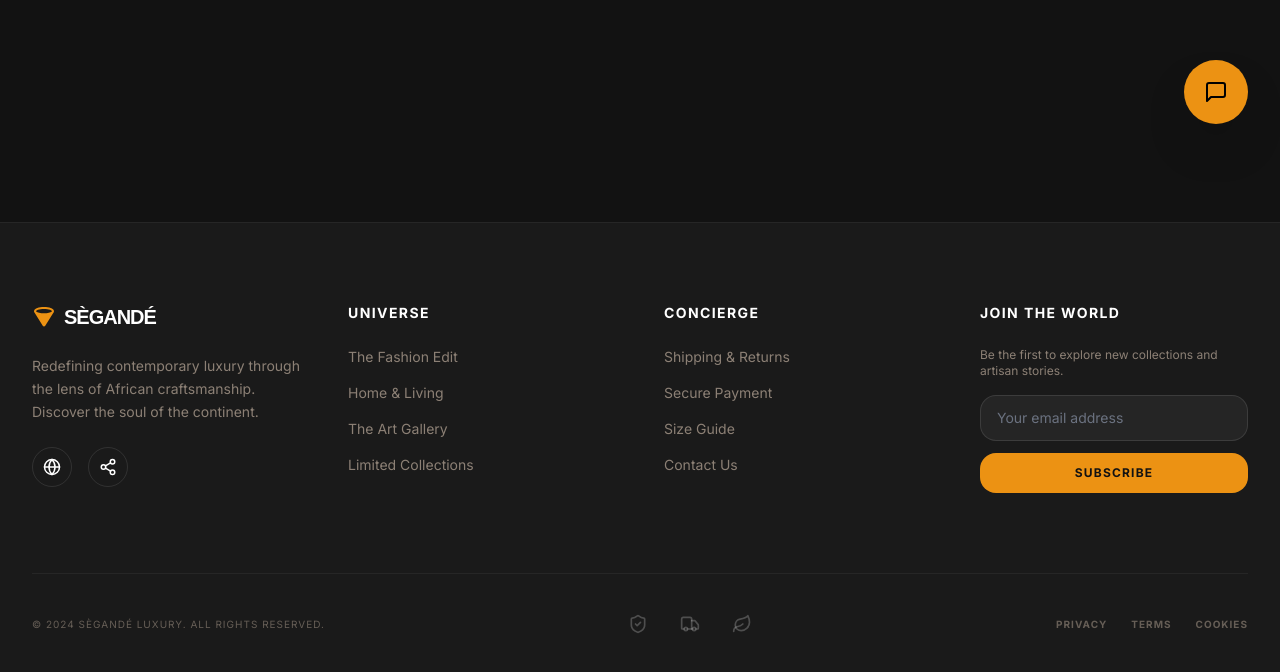
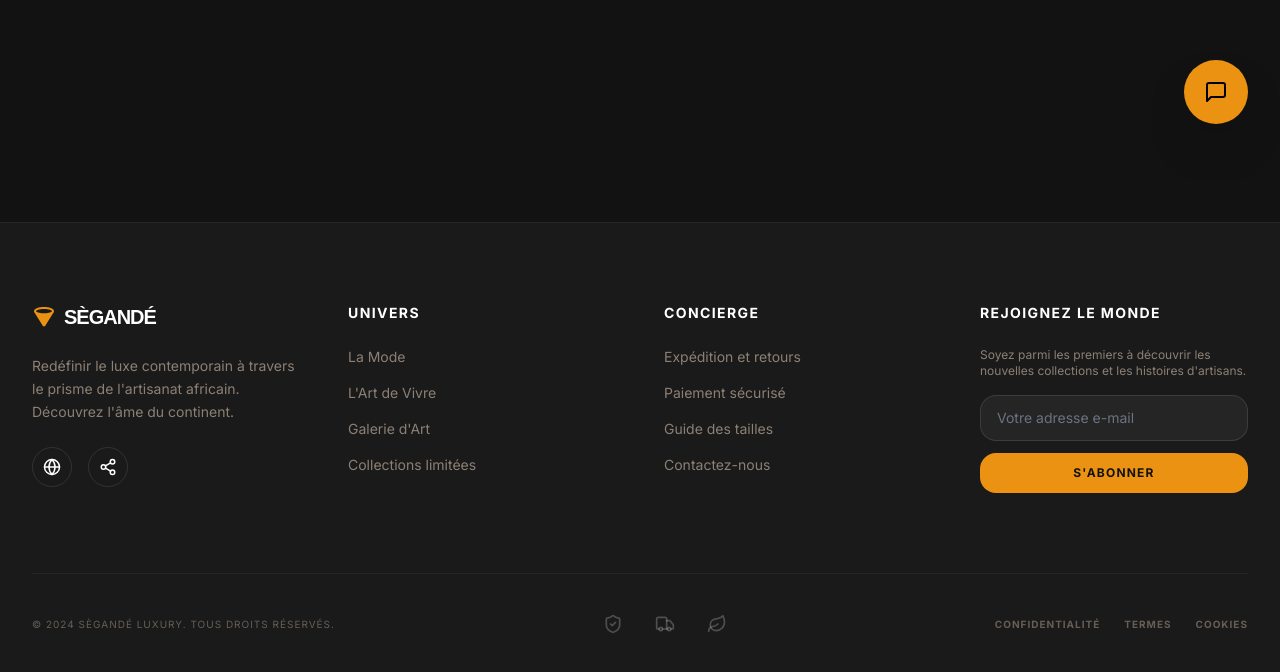
Before and after one commit to ZANNOU199/S-gand-, a React (Vite) app: page /#/contact in a window 1280 px wide. Shown: the part 644-1316 px from the top of the page. Built offline with nearby package versions, Linux system fonts and the light colour scheme; a web font is replaced by a local one.

Commit message:
feat: Update navigation and footer copy
Refactors header and footer components to use localized copy and ensure consistency across the application. Updates "Universes" to "Univers" in the header and translates footer descriptions.

```diff
--- a/components/Footer.tsx
+++ b/components/Footer.tsx
@@ -3,8 +3,11 @@ import React from 'react';
 import { Link } from 'react-router-dom';
 import { LOGO_SVG } from '../constants';
 import { Globe, Share2, ShieldCheck, Truck, Leaf } from 'lucide-react';
+import { useCMS } from '../App';
 
 const Footer: React.FC = () => {
+  const { sectors } = useCMS();
+
   return (
     <footer className="bg-charcoal border-t border-white/5 pt-20 pb-10 text-white">
       <div className="max-w-[1440px] mx-auto px-8">
@@ -17,7 +20,7 @@ const Footer: React.FC = () => {
               <h2 className="text-xl font-black brand-font tracking-tighter">SÈGANDÉ</h2>
             </div>
             <p className="text-sand/60 text-sm leading-relaxed mb-6">
-              Redefining contemporary luxury through the lens of African craftsmanship. Discover the soul of the continent.
+              Redéfinir le luxe contemporain à travers le prisme de l'artisanat africain. Découvrez l'âme du continent.
             </p>
             <div className="flex gap-4">
               <a href="#" className="size-10 rounded-full border border-white/10 flex items-center justify-center hover:border-primary hover:text-primary transition-all">
@@ -29,47 +32,49 @@ const Footer: React.FC = () => {
             </div>
           </div>
           <div>
-            <h4 className="text-white font-bold text-sm uppercase tracking-widest mb-6">Universe</h4>
+            <h4 className="text-white font-bold text-sm uppercase tracking-widest mb-6">Univers</h4>
             <ul className="space-y-4 text-sand/60 text-sm">
-              <li><Link to="/category/fashion" className="hover:text-primary transition-colors">The Fashion Edit</Link></li>
-              <li><Link to="/category/living" className="hover:text-primary transition-colors">Home & Living</Link></li>
-              <li><Link to="/category/art" className="hover:text-primary transition-colors">The Art Gallery</Link></li>
-              <li><Link to="#" className="hover:text-primary transition-colors">Limited Collections</Link></li>
+              {sectors.map(sector => (
+                <li key={sector.slug}>
+                  <Link to={`/category/${sector.slug}`} className="hover:text-primary transition-colors">{sector.name}</Link>
+                </li>
+              ))}
+              <li><Link to="/category/all" className="hover:text-primary transition-colors">Collections limitées</Link></li>
             </ul>
           </div>
           <div>
             <h4 className="text-white font-bold text-sm uppercase tracking-widest mb-6">Concierge</h4>
             <ul className="space-y-4 text-sand/60 text-sm">
-              <li><Link to="#" className="hover:text-primary transition-colors">Shipping & Returns</Link></li>
-              <li><Link to="#" className="hover:text-primary transition-colors">Secure Payment</Link></li>
-              <li><Link to="#" className="hover:text-primary transition-colors">Size Guide</Link></li>
-              <li><Link to="/contact" className="hover:text-primary transition-colors">Contact Us</Link></li>
+              <li><Link to="#" className="hover:text-primary transition-colors">Expédition et retours</Link></li>
+              <li><Link to="#" className="hover:text-primary transition-colors">Paiement sécurisé</Link></li>
+              <li><Link to="#" className="hover:text-primary transition-colors">Guide des tailles</Link></li>
+              <li><Link to="/contact" className="hover:text-primary transition-colors">Contactez-nous</Link></li>
             </ul>
           </div>
           <div>
-            <h4 className="text-white font-bold text-sm uppercase tracking-widest mb-6">Join the World</h4>
-            <p className="text-sand/60 text-xs mb-4">Be the first to explore new collections and artisan stories.</p>
+            <h4 className="text-white font-bold text-sm uppercase tracking-widest mb-6">Rejoignez le monde</h4>
+            <p className="text-sand/60 text-xs mb-4">Soyez parmi les premiers à découvrir les nouvelles collections et les histoires d'artisans.</p>
             <form className="flex flex-col gap-3" onSubmit={e => e.preventDefault()}>
               <input
                 className="bg-white/5 border border-white/10 rounded-lg px-4 py-3 text-sm focus:ring-primary focus:border-primary outline-none transition-all"
-                placeholder="Your email address"
+                placeholder="Votre adresse e-mail"
                 type="email"
               />
-              <button className="bg-primary text-background-dark font-bold text-xs uppercase py-3 rounded-lg tracking-widest hover:bg-white transition-all">Subscribe</button>
+              <button className="bg-primary text-background-dark font-bold text-xs uppercase py-3 rounded-lg tracking-widest hover:bg-white transition-all">S'abonner</button>
             </form>
           </div>
         </div>
 
         <div className="border-t border-white/5 pt-10 flex flex-col md:flex-row justify-between items-center gap-6">
-          <p className="text-sand/40 text-[10px] uppercase tracking-widest">© 2024 SÈGANDÉ Luxury. All rights reserved.</p>
+          <p className="text-sand/40 text-[10px] uppercase tracking-widest">© 2024 SÈGANDÉ Luxury. Tous droits réservés.</p>
           <div className="flex items-center gap-8 text-sand/30 grayscale hover:grayscale-0 transition-all">
              <ShieldCheck size={20} />
              <Truck size={20} />
              <Leaf size={20} />
           </div>
           <div className="flex gap-6 text-[10px] uppercase tracking-widest text-sand/40 font-bold">
-            <a href="#" className="hover:text-white transition-colors">Privacy</a>
-            <a href="#" className="hover:text-white transition-colors">Terms</a>
+            <a href="#" className="hover:text-white transition-colors">Confidentialité</a>
+            <a href="#" className="hover:text-white transition-colors">Termes</a>
             <a href="#" className="hover:text-white transition-colors">Cookies</a>
           </div>
         </div>
--- a/components/Header.tsx
+++ b/components/Header.tsx
@@ -25,7 +25,7 @@ const Header: React.FC = () => {
             to="/category/all"
             className="text-[10px] font-black tracking-[0.25em] uppercase transition-all text-white/60 hover:text-primary"
           >
-            Universes
+            Univers
           </Link>
           {sectors.map(sector => (
             <Link
@@ -83,7 +83,7 @@ const Header: React.FC = () => {
             initial={{ opacity: 0, height: 0 }}
             animate={{ opacity: 1, height: 'auto' }}
             exit={{ opacity: 0, height: 0 }}
-            className="lg:hidden absolute top-full left-0 w-full bg-charcoal border-b border-white/10 px-8 py-10 flex flex-col gap-6 z-50 shadow-2xl"
+            className="lg:hidden absolute top-full left-0 w-full bg-charcoal border-b border-white/10 px-8 py-10 flex flex-col gap-6 z-50 shadow-2xl overflow-hidden"
           >
             <Link to="/category/all" className="text-lg font-black uppercase text-white tracking-widest" onClick={closeMenu}>Tout</Link>
             {sectors.map(sector => (
--- a/pages/Category.tsx
+++ b/pages/Category.tsx
@@ -25,7 +25,7 @@ const Category: React.FC = () => {
     return allProducts.filter(p => p.sector === slug);
   }, [slug, allProducts, isAll]);
 
-  // 2. Extract dynamic sub-categories (Vêtements, Accessoires, etc.)
+  // 2. Extract dynamic sub-categories from products (Accessories, Sculpture, etc.)
   const dynamicSubCategories = useMemo(() => {
     const categories = new Set<string>();
     filteredBySector.forEach(p => categories.add(p.category));
```
